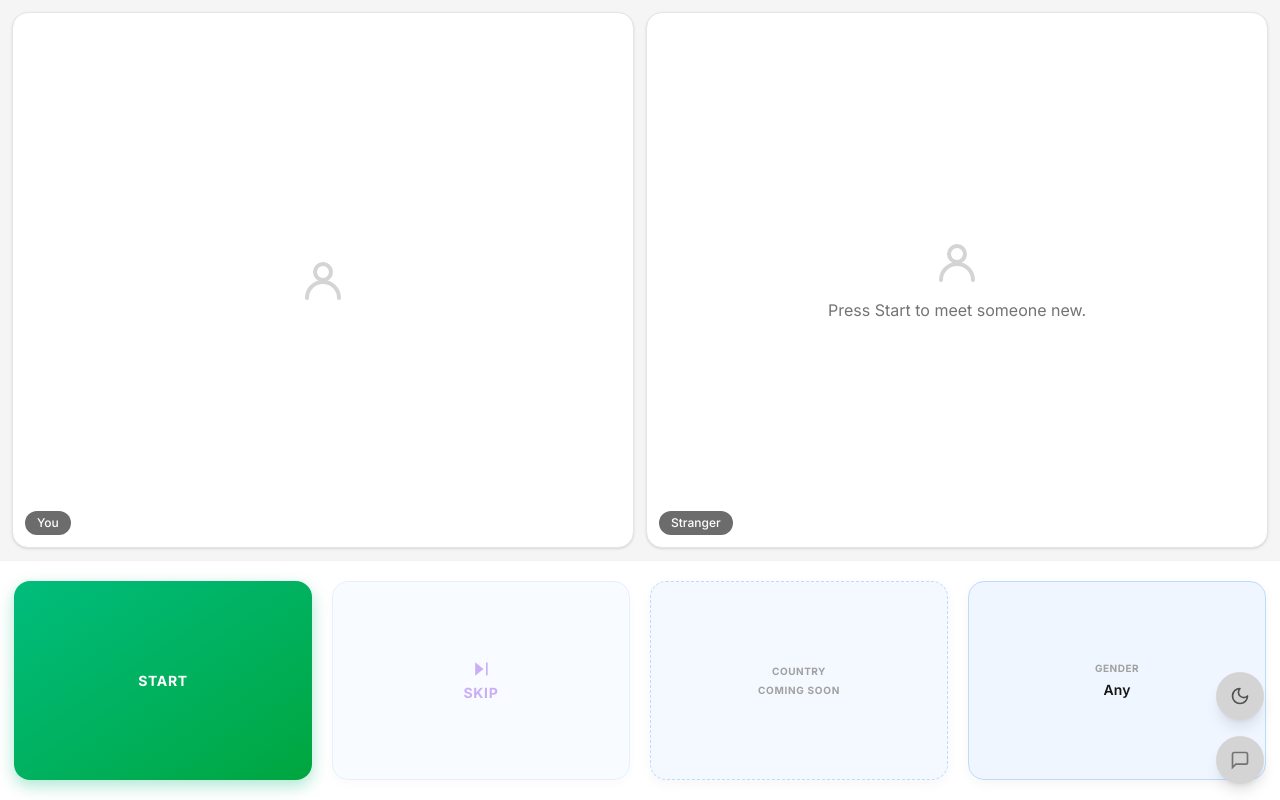
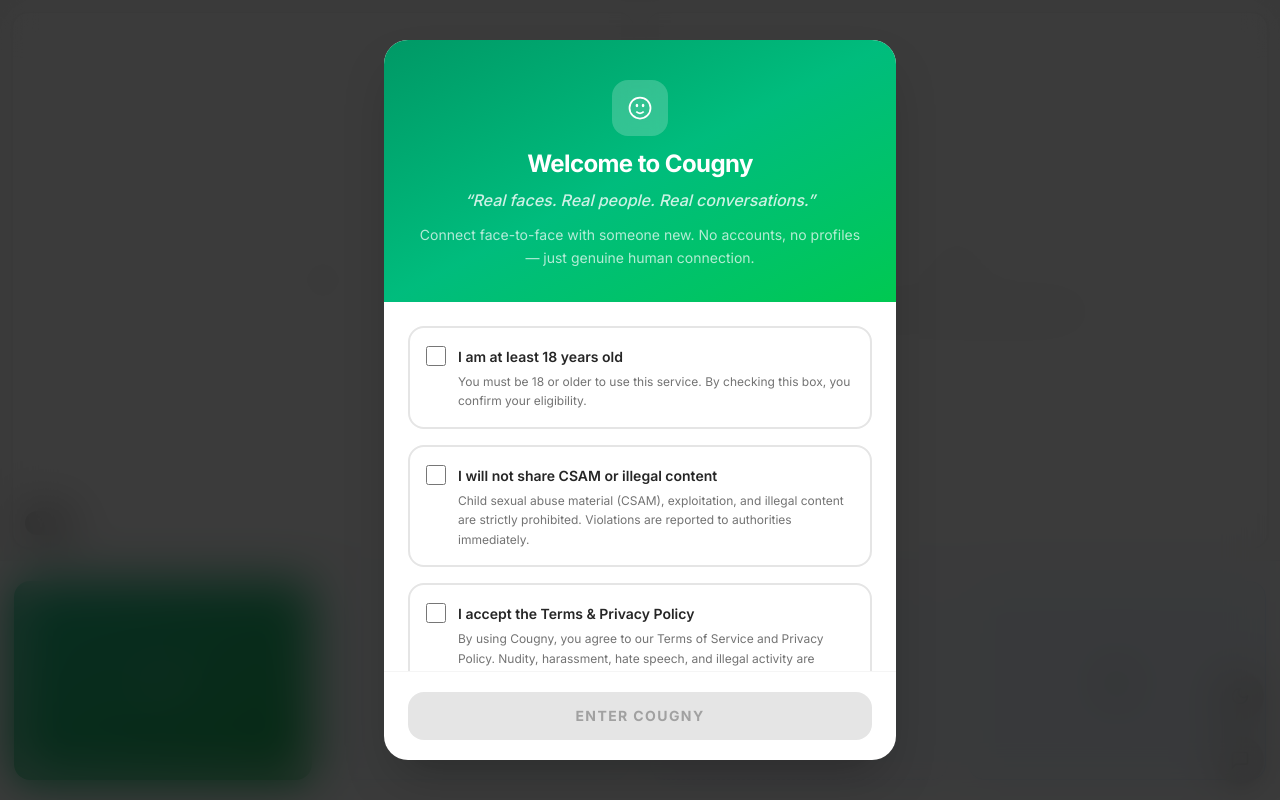
Before and after one commit to Cougny/cougny, a Next.js app in the folder apps/web/: page / in a window 1280 px wide. Built offline with nearby package versions, Linux system fonts and the light colour scheme; no server answers.

Commit message:
Add welcome consent modal
Adds a localized first-visit consent dialog that requires age, CSAM, and terms acknowledgment before entering the app. Also wraps the app in a client theme provider to preserve the saved light/dark preference after hydration.

```diff
--- a/apps/web/messages/en.json
+++ b/apps/web/messages/en.json
@@ -75,5 +75,18 @@
     "cancel": "Cancel",
     "thanks": "Thanks — our team will review this.",
     "error": "Couldn't submit your report. Please try again."
+  },
+  "welcome": {
+    "title": "Welcome to Cougny",
+    "slogan": "Real faces. Real people. Real conversations.",
+    "intro": "Connect face-to-face with someone new. No accounts, no profiles — just genuine human connection.",
+    "ageCheck": "I am at least 18 years old",
+    "csamCheck": "I will not share CSAM or illegal content",
+    "termsCheck": "I accept the Terms & Privacy Policy",
+    "ageText": "You must be 18 or older to use this service. By checking this box, you confirm your eligibility.",
+    "csamText": "Child sexual abuse material (CSAM), exploitation, and illegal content are strictly prohibited. Violations are reported to authorities immediately.",
+    "termsText": "By using Cougny, you agree to our Terms of Service and Privacy Policy. Nudity, harassment, hate speech, and illegal activity are banned and result in permanent suspension.",
+    "agreeButton": "Enter Cougny",
+    "allRequired": "Please accept all agreements to continue."
   }
 }
--- a/apps/web/src/app/layout.tsx
+++ b/apps/web/src/app/layout.tsx
@@ -2,6 +2,7 @@
 import { Inter } from 'next/font/google';
 import { NextIntlClientProvider } from 'next-intl';
 import { getLocale, getMessages } from 'next-intl/server';
+import { ThemeProvider } from '@/components/ThemeProvider';
 import './globals.css';
 
 const inter = Inter({ subsets: ['latin'], variable: '--font-inter' });
@@ -34,7 +35,9 @@
         <script dangerouslySetInnerHTML={{ __html: THEME_INIT_SCRIPT }} />
       </head>
       <body className="font-sans">
-        <NextIntlClientProvider messages={messages}>{children}</NextIntlClientProvider>
+        <ThemeProvider>
+          <NextIntlClientProvider messages={messages}>{children}</NextIntlClientProvider>
+        </ThemeProvider>
       </body>
     </html>
   );
--- a/apps/web/src/app/page.tsx
+++ b/apps/web/src/app/page.tsx
@@ -8,6 +8,7 @@
 import { MatchControls } from '@/components/MatchControls';
 import { ReportDialog } from '@/components/ReportDialog';
 import { ThemeToggle } from '@/components/ThemeToggle';
+import { WelcomeDialog, useWelcomeAccepted } from '@/components/WelcomeDialog';
 import {
   CameraIcon,
   CameraOffIcon,
@@ -30,6 +31,7 @@
   const [reportTarget, setReportTarget] = useState<{ roomId: string; peerId: string } | null>(null);
   const [reportThanks, setReportThanks] = useState(false);
   const [chatOpen, setChatOpen] = useState(false);
+  const [welcomeAccepted, setWelcomeAccepted] = useState(useWelcomeAccepted());
 
   useEffect(() => {
     if (!reportThanks) return;
@@ -83,6 +85,8 @@
 
   return (
     <main className="grid h-dvh grid-rows-[1fr_auto] sm:grid-rows-[70fr_30fr]">
+      {!welcomeAccepted && <WelcomeDialog onAccept={() => setWelcomeAccepted(true)} />}
+
       {/* Video stage: fills remaining space. */}
       <div className="flex min-h-0 flex-col gap-3 overflow-hidden p-3 sm:flex-row">
         <VideoPanel label={t('you')}>
--- /dev/null
+++ b/apps/web/src/components/ThemeProvider.tsx
@@ -0,0 +1,26 @@
+'use client';
+
+import { useEffect } from 'react';
+
+const KEY = 'cougny.theme';
+
+/**
+ * Ensures the dark class stays applied after hydration.
+ * The inline script handles pre-paint; this handles post-hydration persistence.
+ */
+export function ThemeProvider({ children }: { children: React.ReactNode }): React.ReactElement {
+  useEffect(() => {
+    try {
+      const stored = window.localStorage.getItem(KEY);
+      if (stored === 'dark') {
+        document.documentElement.classList.add('dark');
+      } else if (stored === 'light') {
+        document.documentElement.classList.remove('dark');
+      }
+    } catch {
+      // localStorage unavailable — ignore.
+    }
+  }, []);
+
+  return <>{children}</>;
+}
--- /dev/null
+++ b/apps/web/src/components/WelcomeDialog.tsx
@@ -0,0 +1,163 @@
+'use client';
+
+import { useState } from 'react';
+import { useTranslations } from 'next-intl';
+
+const STORAGE_KEY = 'cougny.welcomeAccepted.v2';
+
+export function useWelcomeAccepted(): boolean {
+  if (typeof window === 'undefined') return false;
+  try {
+    return window.localStorage.getItem(STORAGE_KEY) === 'true';
+  } catch {
+    return false;
+  }
+}
+
+interface Props {
+  onAccept: () => void;
+}
+
+export function WelcomeDialog({ onAccept }: Props): React.ReactElement {
+  const t = useTranslations('welcome');
+  const [age, setAge] = useState(false);
+  const [csam, setCsam] = useState(false);
+  const [terms, setTerms] = useState(false);
+  const [error, setError] = useState(false);
+  const all = age && csam && terms;
+
+  const accept = (): void => {
+    if (!all) {
+      setError(true);
+      return;
+    }
+    try {
+      window.localStorage.setItem(STORAGE_KEY, 'true');
+    } catch {}
+    onAccept();
+  };
+
+  return (
+    <div className="fixed inset-0 z-50 flex items-center justify-center bg-neutral-950/80 p-4 backdrop-blur-xl">
+      <div className="flex max-h-[90vh] w-full max-w-lg flex-col overflow-hidden rounded-3xl bg-white shadow-2xl dark:bg-neutral-900">
+        {/* Premium gradient header */}
+        <div className="shrink-0 bg-gradient-to-br from-emerald-600 via-emerald-500 to-green-500 px-8 pb-8 pt-10 text-center text-white">
+          <div className="mx-auto mb-3 flex h-14 w-14 items-center justify-center rounded-2xl bg-white/20 backdrop-blur">
+            <svg
+              viewBox="0 0 24 24"
+              fill="none"
+              stroke="currentColor"
+              strokeWidth={1.5}
+              className="h-7 w-7"
+            >
+              <path d="M15.182 15.182a4.5 4.5 0 0 1-6.364 0M21 12a9 9 0 1 1-18 0 9 9 0 0 1 18 0ZM9.75 9.75c0 .414-.168.75-.375.75S9 10.164 9 9.75 9.168 9 9.375 9s.375.336.375.75Zm-.375 0h.008v.015h-.008V9.75Zm5.625 0c0 .414-.168.75-.375.75s-.375-.336-.375-.75.168-.75.375-.75.375.336.375.75Zm-.375 0h.008v.015h-.008V9.75Z" />
+            </svg>
+          </div>
+          <h1 className="text-2xl font-bold tracking-tight">{t('title')}</h1>
+          <p className="mt-2 text-base font-medium italic text-white/80">
+            &ldquo;{t('slogan')}&rdquo;
+          </p>
+          <p className="mt-3 text-sm leading-relaxed text-white/70">{t('intro')}</p>
+        </div>
+
+        {/* Scrollable agreements */}
+        <div className="flex-1 space-y-4 overflow-y-auto px-6 py-6">
+          {/* Age */}
+          <div
+            className={`rounded-2xl border-2 p-4 transition ${age ? 'border-emerald-400 bg-emerald-50/50 dark:border-emerald-600 dark:bg-emerald-950/20' : 'border-neutral-200 dark:border-neutral-700'}`}
+          >
+            <label className="flex cursor-pointer items-start gap-3">
+              <input
+                type="checkbox"
+                checked={age}
+                onChange={(e) => {
+                  setAge(e.target.checked);
+                  setError(false);
+                }}
+                className="mt-0.5 h-5 w-5 shrink-0 rounded accent-emerald-500"
+              />
+              <div>
+                <span className="text-sm font-semibold text-neutral-800 dark:text-neutral-200">
+                  {t('ageCheck')}
+                </span>
+                <p className="mt-1 text-xs leading-relaxed text-neutral-500 dark:text-neutral-400">
+                  {t('ageText')}
+                </p>
+              </div>
+            </label>
+          </div>
+
+          {/* CSAM */}
+          <div
+            className={`rounded-2xl border-2 p-4 transition ${csam ? 'border-red-400 bg-red-50/50 dark:border-red-600 dark:bg-red-950/20' : 'border-neutral-200 dark:border-neutral-700'}`}
+          >
+            <label className="flex cursor-pointer items-start gap-3">
+              <input
+                type="checkbox"
+                checked={csam}
+                onChange={(e) => {
+                  setCsam(e.target.checked);
+                  setError(false);
+                }}
+                className="mt-0.5 h-5 w-5 shrink-0 rounded accent-red-500"
+              />
+              <div>
+                <span className="text-sm font-semibold text-neutral-800 dark:text-neutral-200">
+                  {t('csamCheck')}
+                </span>
+                <p className="mt-1 text-xs leading-relaxed text-neutral-500 dark:text-neutral-400">
+                  {t('csamText')}
+                </p>
+              </div>
+            </label>
+          </div>
+
+          {/* Terms */}
+          <div
+            className={`rounded-2xl border-2 p-4 transition ${terms ? 'border-brand bg-brand/5 dark:border-brand dark:bg-brand/10' : 'border-neutral-200 dark:border-neutral-700'}`}
+          >
+            <label className="flex cursor-pointer items-start gap-3">
+              <input
+                type="checkbox"
+                checked={terms}
+                onChange={(e) => {
+                  setTerms(e.target.checked);
+                  setError(false);
+                }}
+                className="mt-0.5 h-5 w-5 shrink-0 rounded accent-brand"
+              />
+              <div>
+                <span className="text-sm font-semibold text-neutral-800 dark:text-neutral-200">
+                  {t('termsCheck')}
+                </span>
+                <p className="mt-1 text-xs leading-relaxed text-neutral-500 dark:text-neutral-400">
+                  {t('termsText')}
+                </p>
+              </div>
+            </label>
+          </div>
+        </div>
+
+        {/* Button */}
+        <div className="shrink-0 border-t border-neutral-100 px-6 py-5 dark:border-neutral-800">
+          {error && (
+            <p className="mb-3 text-center text-sm font-semibold text-red-500">
+              {t('allRequired')}
+            </p>
+          )}
+          <button
+            onClick={accept}
+            disabled={!all}
+            className={`w-full rounded-2xl py-3.5 text-sm font-bold uppercase tracking-widest transition-all ${
+              all
+                ? 'bg-gradient-to-br from-emerald-600 to-green-500 text-white shadow-lg shadow-emerald-500/30 hover:shadow-xl hover:shadow-emerald-500/40 active:scale-[0.99]'
+                : 'cursor-not-allowed bg-neutral-200 text-neutral-400 dark:bg-neutral-800 dark:text-neutral-600'
+            }`}
+          >
+            {t('agreeButton')}
+          </button>
+        </div>
+      </div>
+    </div>
+  );
+}
```
Also changed, not shown: 1 other file (tests, documents, lock files or other folders).
